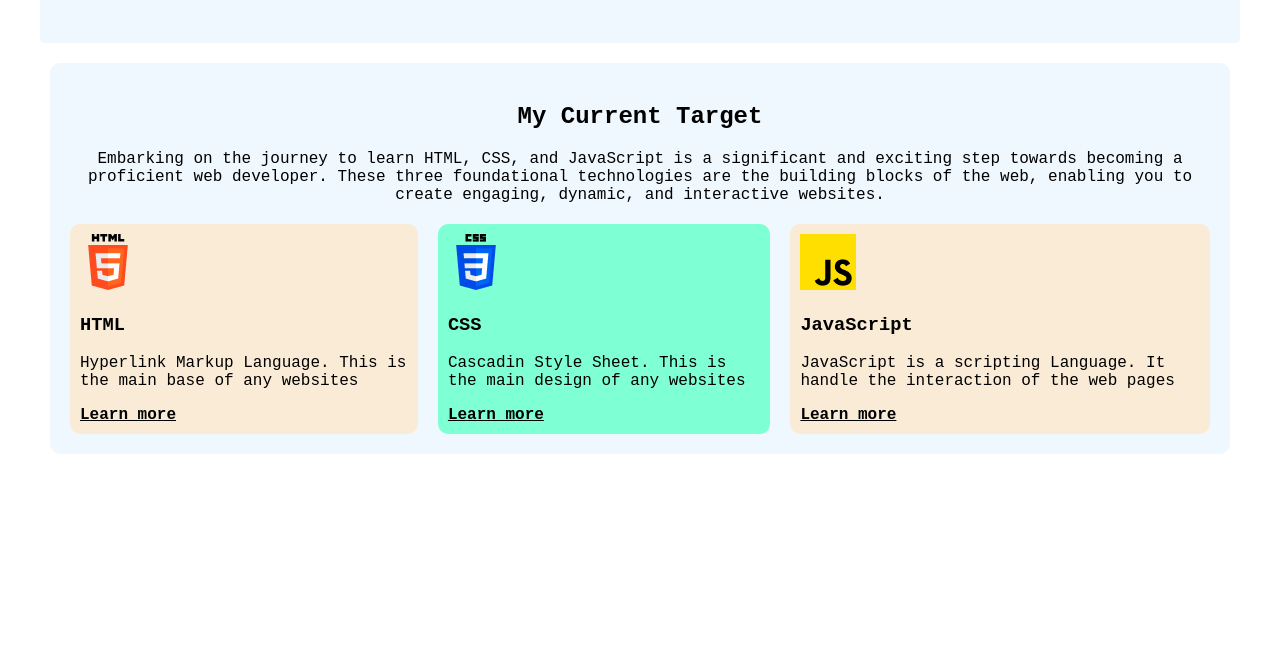
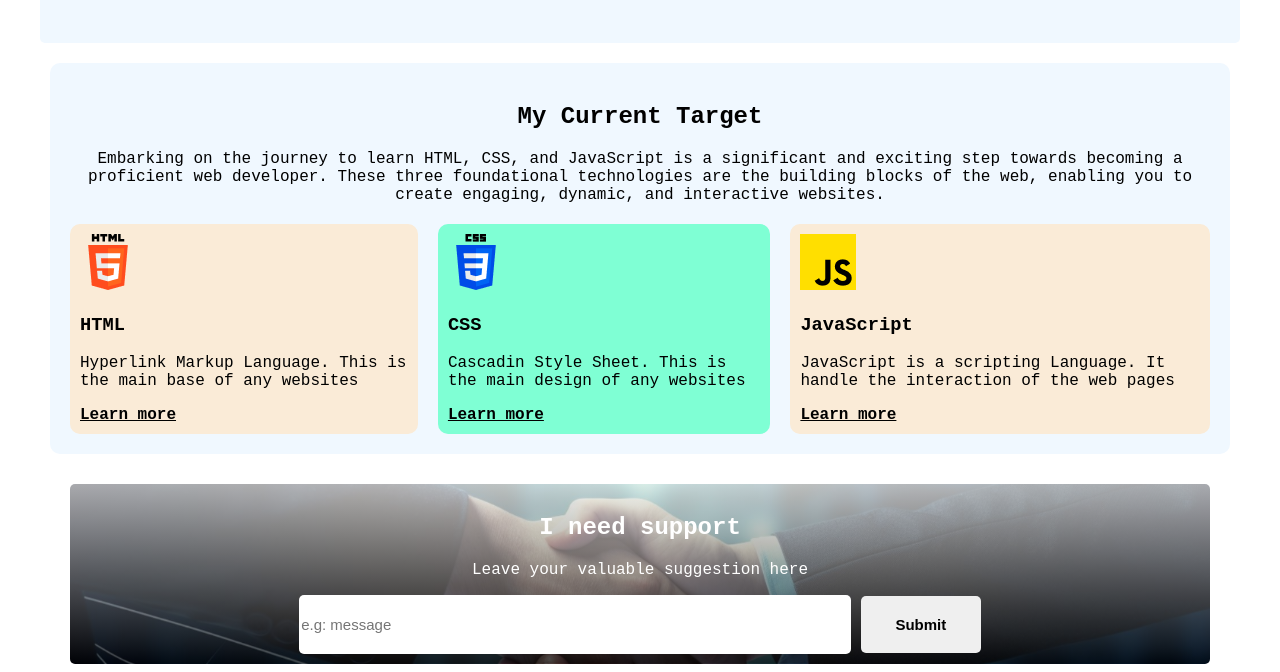
Before and after one commit to syedejaj/task-one-10, a plain HTML site: page index.html in a window 1280 px wide. Shown: the part 3003-3675 px from the top of the page. Before the commit the page ends 3465 px from the top, so only its background shows below. Drawn offline with Linux system fonts and the light colour scheme; a web font is replaced by a local one.

Commit message:
support section added

```diff
--- a/index.html
+++ b/index.html
@@ -117,6 +117,18 @@
 
             </div>
         </section>
+        <section class="support">
+            <div class="support-content">
+                <h1 class="section-title text-white">
+                    I need support
+                </h1>
+                <p class="section-description text-white">Leave your valuable suggestion here</p>
+                <form>
+                    <input type="text" placeholder="e.g: message">
+                    <input type="submit" value="Submit">
+                </form>
+            </div>
+        </section>
     </main>
     <footer>
 
--- a/styles/style.css
+++ b/styles/style.css
@@ -15,6 +15,10 @@
 
 .section-description {
     text-align: center;
+}
+
+.text-white {
+    color: white;
 }
 
 .common-btn {
@@ -125,3 +129,36 @@ iframe {
 .css {
     background-color: aquamarine;
 }
+
+/* support styles */
+.support {
+    background-image: linear-gradient(to bottom, rgba(240, 240, 240, 0.7), rgba(0, 0, 0, 0.7)), url('../images/handshake.jpg');
+    background-repeat: no-repeat;
+    background-size: cover;
+    background-position: center;
+}
+
+.support-content {
+
+    text-align: center;
+    padding: 10px;
+    margin-top: 30px;
+}
+
+form input[type="text"] {
+    width: 548px;
+    height: 57px;
+    border-radius: 5px;
+    border: none;
+    font-size: 15px;
+
+}
+
+form input[type="submit"] {
+    width: 120px;
+    height: 57px;
+    border-radius: 5px;
+    border: none;
+    font-size: 15px;
+    font-weight: bold;
+}
```
